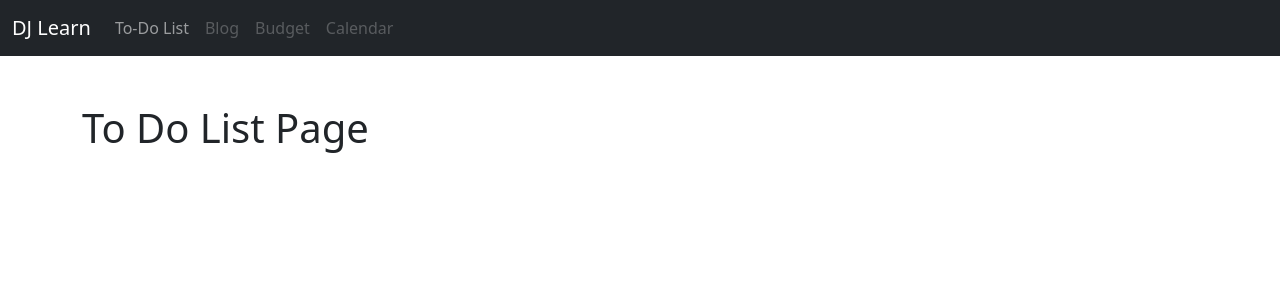
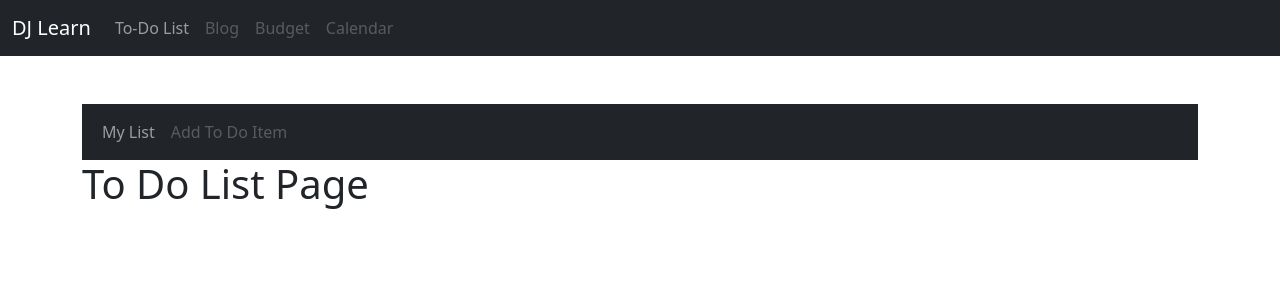
Before and after one commit to cascherman/djlearn, a Django app: page /todo/ in a window 1280 px wide. Shown: the top 300 px of the page. Run offline with Django 5.2, Linux system fonts and the light colour scheme.

Commit message:
nov 2 2025

```diff
--- a/djlearn/settings.py
+++ b/djlearn/settings.py
@@ -17,7 +17,8 @@ BASE_DIR = Path(__file__).resolve().parent.parent
 
 
 # Quick-start development settings - unsuitable for production
-# See https://docs.djangoproject.com/en/5.1/howto/deployment/checklist/
+# See https://docs.djangoproject.com/en/5.1/howto/deployment/checklist
+
 
 # SECURITY WARNING: keep the secret key used in production secret!
 SECRET_KEY = 'django-insecure-3mpagq&&7m_)&**p04jkyvyyfeuk7a@j=ive4+yj1#w3ov41^5'
--- a/todo/templates/todo/todo.html
+++ b/todo/templates/todo/todo.html
@@ -1,4 +1,18 @@
 {% extends "main/base.html" %}
 {% block stuff %}
+    <nav class="navbar navbar-expand-lg bg-dark" data-bs-theme="dark">
+        <div class="container-fluid">
+            <div class="collapse navbar-collapse" id="navbarSupportedContent">
+                <ul class="navbar-nav me-auto mb-2 mb-lg-0">
+                    <li class="nav-item">
+                        <a class="nav-link" href="#">My List</a>
+                    </li>
+                    <li class="nav-item">
+                        <a class="nav-link disabled" href="#">Add To Do Item</a>
+                    </li>
+                </ul>
+            </div>
+        </div>
+    </nav>
     <h1>To Do List Page</h1>
 {% endblock stuff %}
```
Also changed, not shown: db.sqlite3.
